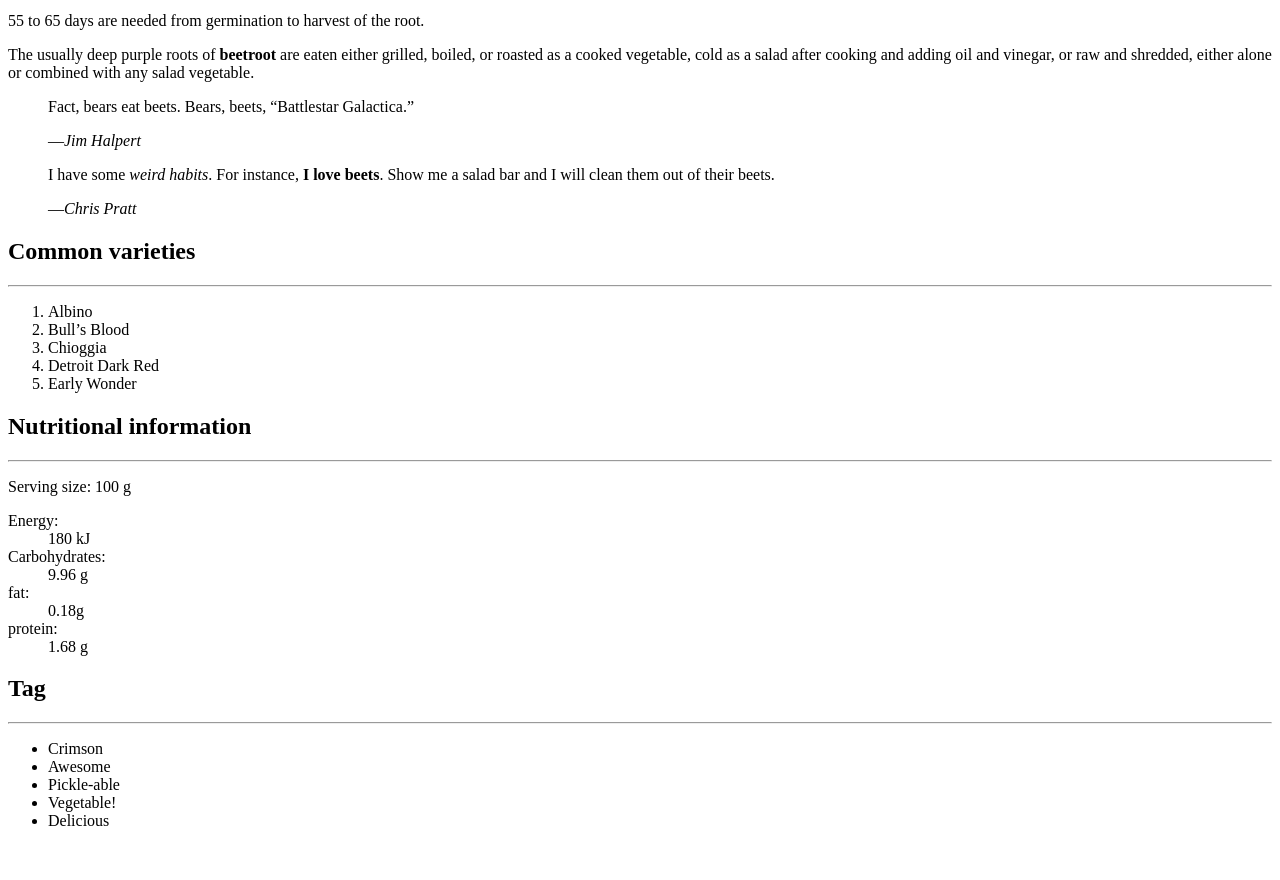
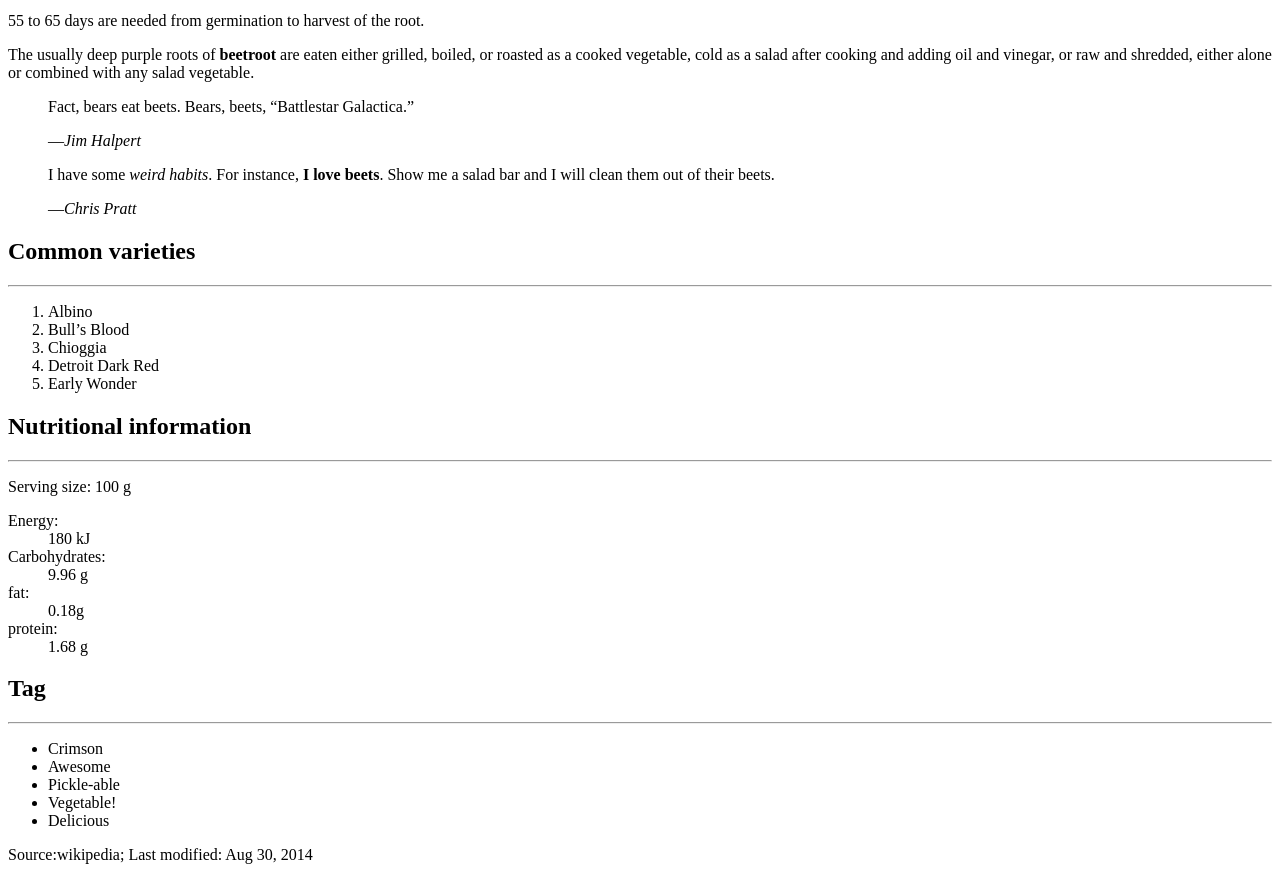
Before and after one commit to joeyanhhuynh/dsn1678-exercise-0, a plain HTML site: page index.html in a window 1280 px wide. Shown: the part 138-1018 px from the top of the page. Before the commit the page ends 984 px from the top, so only its background shows below. Drawn offline with Linux system fonts and the light colour scheme.

Commit message:
Add footer and source
Add footer and source

```diff
--- a/index.html
+++ b/index.html
@@ -78,8 +78,11 @@ clean them out of their beets.</p>
 	</dd>
 </dl>
 
+<footer>
+
 <h2>Tag</h2>
 
+<nav>
 	<hr>
 
 	<ul>
@@ -89,6 +92,13 @@ clean them out of their beets.</p>
 		<li>Vegetable!</li>
 		<li>Delicious</li>
 	</ul>
+</nav>
+
+<p>Source:<a herf="http://en.wikipedia.org/wiki/Beetroot">wikipedia</a>; Last modified: <time> Aug 30, 2014 </time></p>
+
+</footer>
+
+
 
 
 
@@ -98,4 +108,7 @@ clean them out of their beets.</p>
 
 
 </body>
+<footer>
+
+
 </html>
```
Lines whose indentation alone changed are shown as unchanged.
